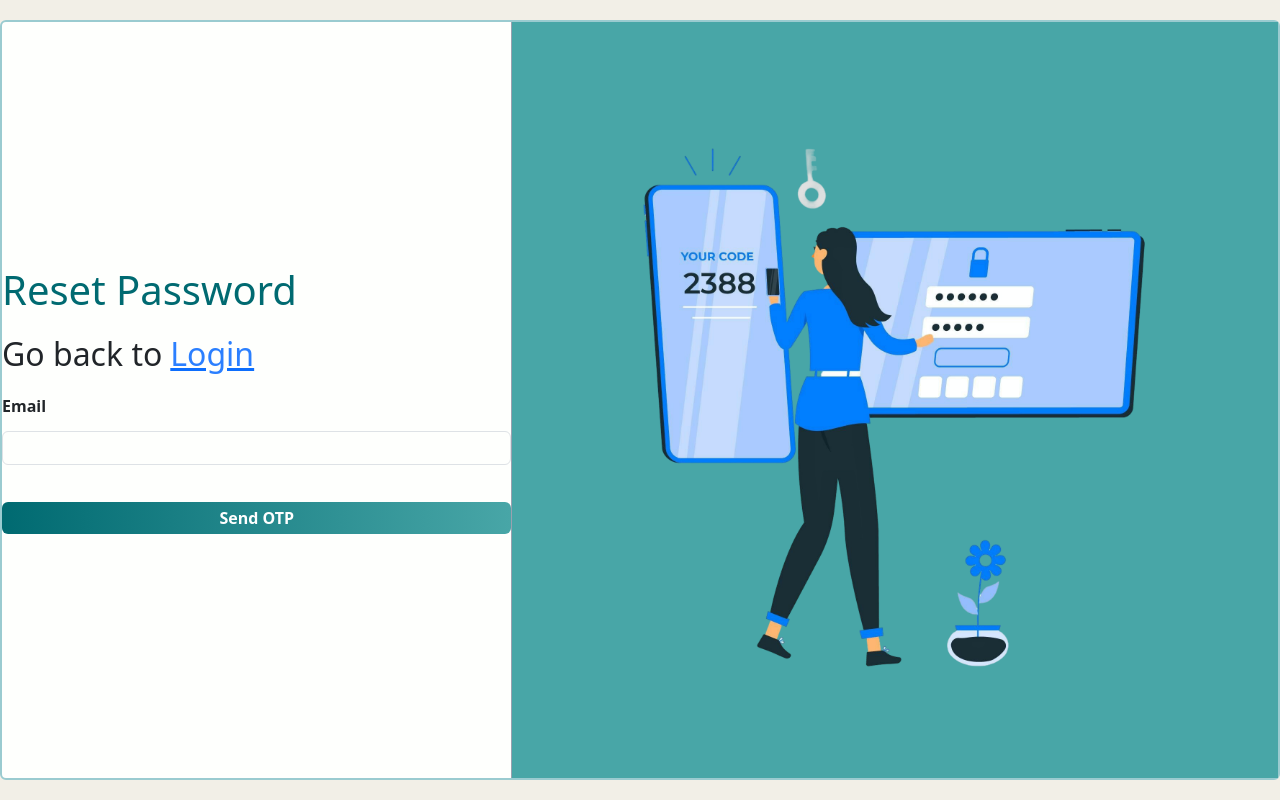
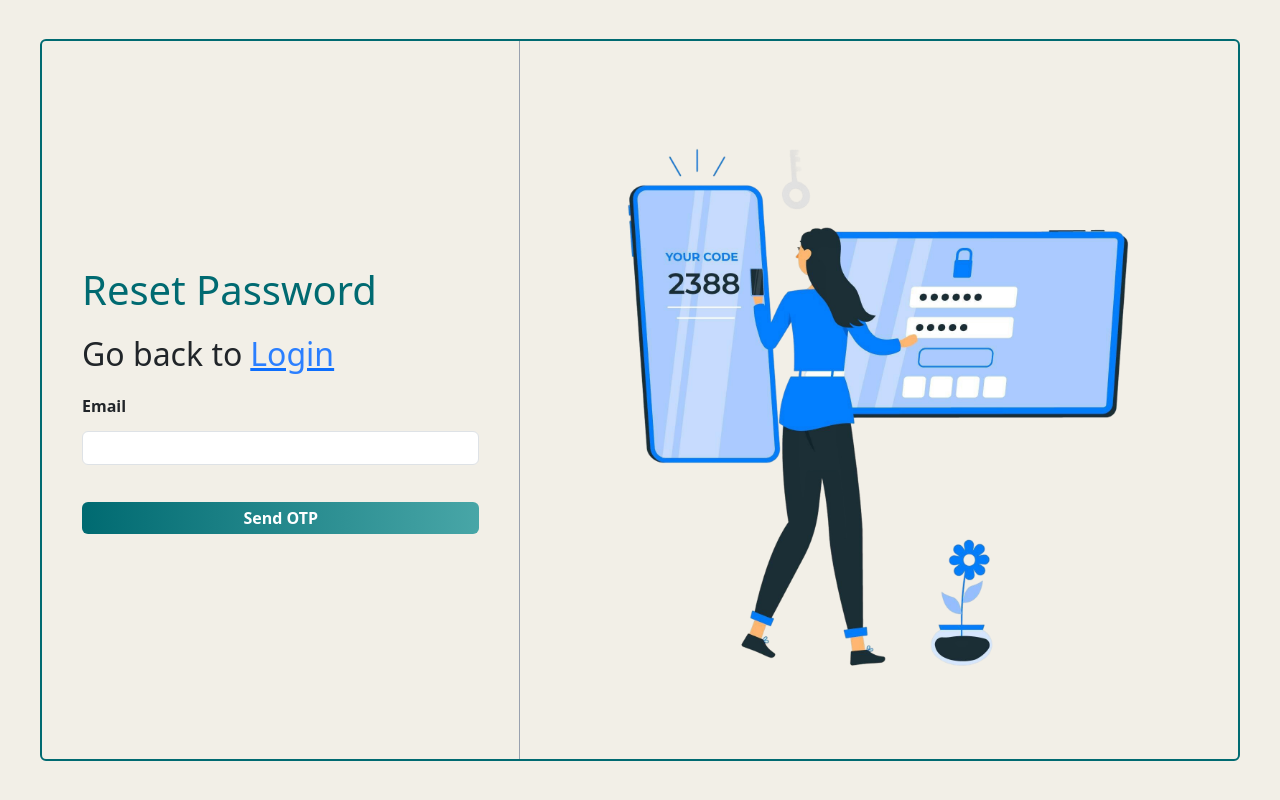
Before and after one commit to AshwathRK/kankon-board-FE, a React (Vite) app: page /resetpassword in a window 1280 px wide. Built offline with nearby package versions, Linux system fonts and the light colour scheme; no server answers; a web font is replaced by a local one.

Commit message:
reset design changes

```diff
--- a/components/ResetPassword.jsx
+++ b/components/ResetPassword.jsx
@@ -75,10 +75,10 @@ export default function ResetPassword() {
 
 
     return (
-        <div className='w-full h-206  loginPage h-screen flex justify-center items-center loginPage bg-gray-200'>
-            <div className='w-340 loginPageForm flex rounded'>
-                <div className='w-2/5 login flex justify-center items-center border-r-1 border-gray-400'>
-                    <form className='flex loginForm flex-col justify-around h-70 w-100' onSubmit={(step === 1 && !isEmailSent) ? handleEmailSubmit : (step === 1 ? handleOtpSubmit : handleResetPassword)}>
+        <div className='w-full h-206 h-screen flex justify-center items-center loginPage bg-gray-200'>
+            <div className='w-340 flex rounded borders mx-10'>
+                <div className='w-2/5 resetPage flex justify-center items-center border-r-1 border-gray-400'>
+                    <form className='flex loginForm flex-col justify-around px-10 h-70 w-100' onSubmit={(step === 1 && !isEmailSent) ? handleEmailSubmit : (step === 1 ? handleOtpSubmit : handleResetPassword)}>
                         <h1 className='font-extrabold text-4xl primery'>Reset Password</h1>
                         <h2 className='font-bold text-lg text-gray-400'>
                             Go back to
@@ -93,7 +93,7 @@ export default function ResetPassword() {
                                     value={email}
                                     onChange={(e) => setEmail(e.target.value)}
                                     disabled={isEmailSent}
-                                    className='border rounded px-2 py-1'
+                                    className='border rounded px-2 py-1 bg-white'
                                     required
                                 />
 
@@ -108,7 +108,7 @@ export default function ResetPassword() {
                                                 if (/^\d{0,6}$/.test(val)) setOtp(val);
                                             }}
                                             maxLength={6}
-                                            className='border rounded px-2 py-1'
+                                            className='border rounded px-2 py-1 bg-white'
                                             required
                                         />
                                     </>
@@ -141,7 +141,7 @@ export default function ResetPassword() {
                                         type={showPassword ? 'text' : 'password'}
                                         value={password}
                                         onChange={(e) => setNewPassword(e.target.value)}
-                                        className='border rounded px-2 py-1 w-full pr-10'
+                                        className='border rounded px-2 py-1 w-full pr-10 bg-white'
                                     />
                                     <button
                                         type='button'
@@ -158,7 +158,7 @@ export default function ResetPassword() {
                                         type={showConfirmPassword ? 'text' : 'password'}
                                         value={confirmPassword}
                                         onChange={(e) => setConfirmPassword(e.target.value)}
-                                        className='border rounded px-2 py-1 w-full pr-10'
+                                        className='border rounded px-2 py-1 w-full pr-10 bg-white'
                                     />
                                     <button
                                         type='button'
@@ -180,7 +180,7 @@ export default function ResetPassword() {
                     </form>
                 </div>
 
-                <div className='w-3/5 loginImage flex justify-center items-center'>
+                <div className='w-3/5 resetPageimage flex justify-center items-center'>
                     <img src="/Password_reset.png" className="w-180 image" alt="logo" />
                 </div>
             </div>
--- a/src/App.css
+++ b/src/App.css
@@ -385,3 +385,23 @@
     filter: brightness(0) invert(1);
     cursor: pointer;
 }
+
+
+
+@media only screen and (max-width: 850px) {
+    .resetPage{
+        display: flex;
+        justify-content: center;
+        width: 100%;
+    }
+    .resetPageimage {
+        display: none;
+    }
+    .borders{
+        height: 500px;
+    }
+}
+
+.borders{
+    border: 2px solid var(--primary_color);
+}
```
